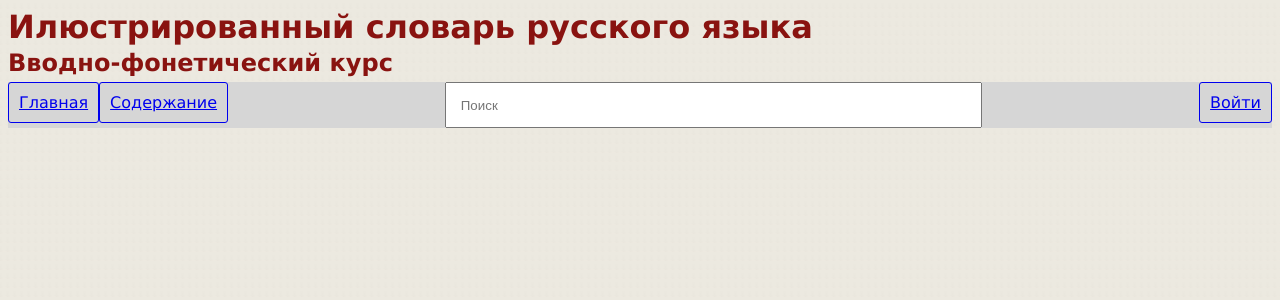
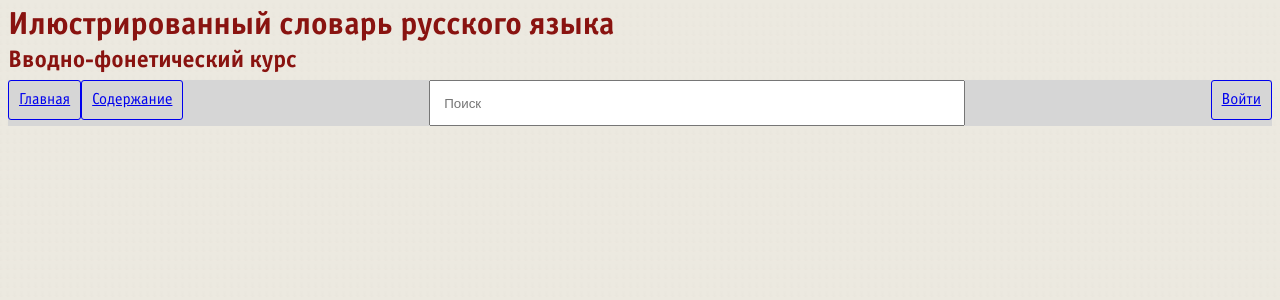
Before and after one commit to VladislavG1/Illustrated-Dictionary-web-app, a Django app: page / in a window 1280 px wide. Shown: the top 300 px of the page. Run offline with Django 4.2, Linux system fonts and the light colour scheme.

Commit message:
Настроена главная страница с глобальной статикой

```diff
--- a/dictionarywebsite/settings.py
+++ b/dictionarywebsite/settings.py
@@ -11,6 +11,8 @@ https://docs.djangoproject.com/en/4.2/ref/settings/
 """
 
 from pathlib import Path
+
+from django.conf.global_settings import STATICFILES_DIRS
 
 # Build paths inside the project like this: BASE_DIR / 'subdir'.
 BASE_DIR = Path(__file__).resolve().parent.parent
@@ -119,6 +121,10 @@ USE_TZ = True
 
 STATIC_URL = 'static/'
 
+STATICFILES_DIRS = [
+    BASE_DIR / 'static'
+    ]
+
 # Default primary key field type
 # https://docs.djangoproject.com/en/4.2/ref/settings/#default-auto-field
 
--- a/main/templates/main/index.html
+++ b/main/templates/main/index.html
@@ -1,10 +1,13 @@
+{% load static %}
+
 <!DOCTYPE html>
 <html lang="en">
 <head>
     <meta charset="UTF-8">
     <meta name="viewport" content="width=device-width, initial-scale=1.0">
     <title>Илюстрированный словарь</title>
-    <link rel="stylesheet" href="static/styles/style.css">
+    <link rel="stylesheet" href="{% static "deps/styles/style.css" %}">
+    <link rel="stylesheet" href="{% static "deps/fonts/fonts.css" %}">
 </head>
 <body>
     <div>
--- a/main/templates/main/static/styles/style.css
+++ b/static/deps/styles/style.css
@@ -1,6 +1,5 @@
 body {
-    font-family: 'Lucida Sans', 'Lucida Sans Regular', 'Lucida Grande', 'Lucida Sans Unicode', Geneva, Verdana, sans-serif;
-    /*font-family: 'OfficinaSans';*/
+    font-family: 'OfficinaSans';
     background: url(../images/bg_pattern.jpg);
 }
 
```
Also changed, not shown: static/deps/fonts/OfficinaSans-Black.woff (renamed from main/templates/main/static/fonts/OfficinaSans-Black.woff), static/deps/fonts/OfficinaSans-BlackItalic.woff (renamed from main/templates/main/static/fonts/OfficinaSans-BlackItalic.woff), static/deps/fonts/OfficinaSans-Bold.woff (renamed from main/templates/main/static/fonts/OfficinaSans-Bold.woff), static/deps/fonts/OfficinaSans-BoldItalic.woff (renamed from main/templates/main/static/fonts/OfficinaSans-BoldItalic.woff), static/deps/fonts/OfficinaSans-Book.woff (renamed from main/templates/main/static/fonts/OfficinaSans-Book.woff), static/deps/fonts/OfficinaSans-BookItalic.woff (renamed from main/templates/main/static/fonts/OfficinaSans-BookItalic.woff), static/deps/fonts/OfficinaSans-ExtraBold.woff (renamed from main/templates/main/static/fonts/OfficinaSans-ExtraBold.woff), static/deps/fonts/OfficinaSans-ExtraBoldItalic.woff (renamed from main/templates/main/static/fonts/OfficinaSans-ExtraBoldItalic.woff), static/deps/fonts/OfficinaSans-Medium.woff (renamed from main/templates/main/static/fonts/OfficinaSans-Medium.woff), static/deps/fonts/fonts.css (renamed from main/templates/main/static/fonts/fonts.css), static/deps/images/bg_pattern.jpg (renamed from main/templates/main/static/images/bg_pattern.jpg).
